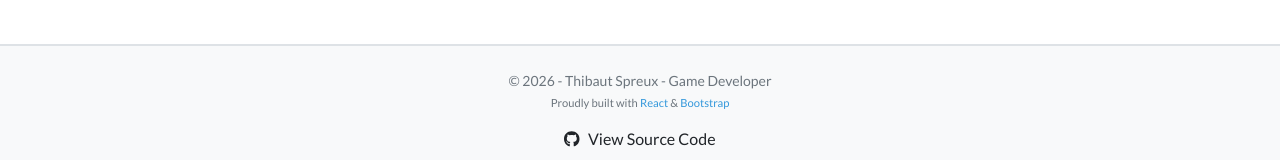
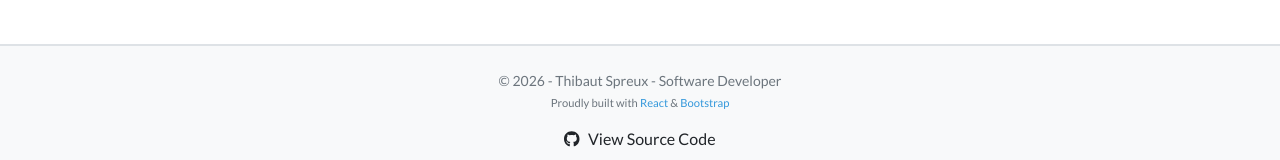
Before and after one commit to ThibNach/WebsiteV2, a React (Vite) app: page /AboutMe in a window 1280 px wide. Shown: the part 1772-1932 px from the top of the page. Built offline with nearby package versions, Linux system fonts and the light colour scheme; no server answers.

Commit message:
update footer

```diff
--- a/src/Footer/Components/Footer.tsx
+++ b/src/Footer/Components/Footer.tsx
@@ -2,7 +2,7 @@ const Footer = () => {
     return (
         <footer className="py-4 mt-5 bg-light border-top">
             <div className="container text-center">
-                <p className="text-muted small mb-1">© 2026 - Thibaut Spreux - Game Developer</p>
+                <p className="text-muted small mb-1">© 2026 - Thibaut Spreux - Software Developer</p>
                 <p className="text-muted" style={ { fontSize: '0.7rem' } }>
                     Proudly built with <span className="highlight">React</span> & <span
                     className="highlight">Bootstrap</span>
```
